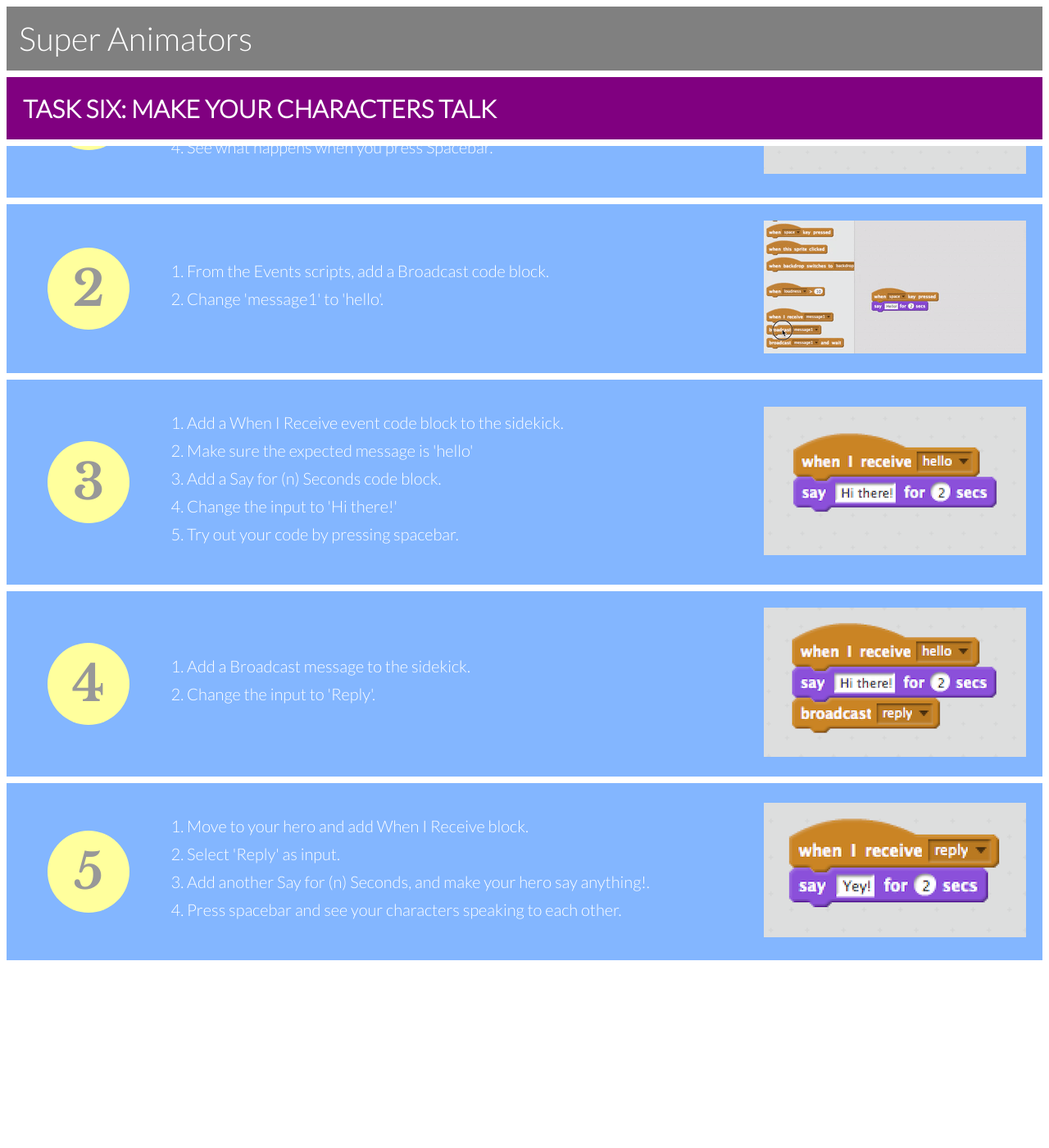
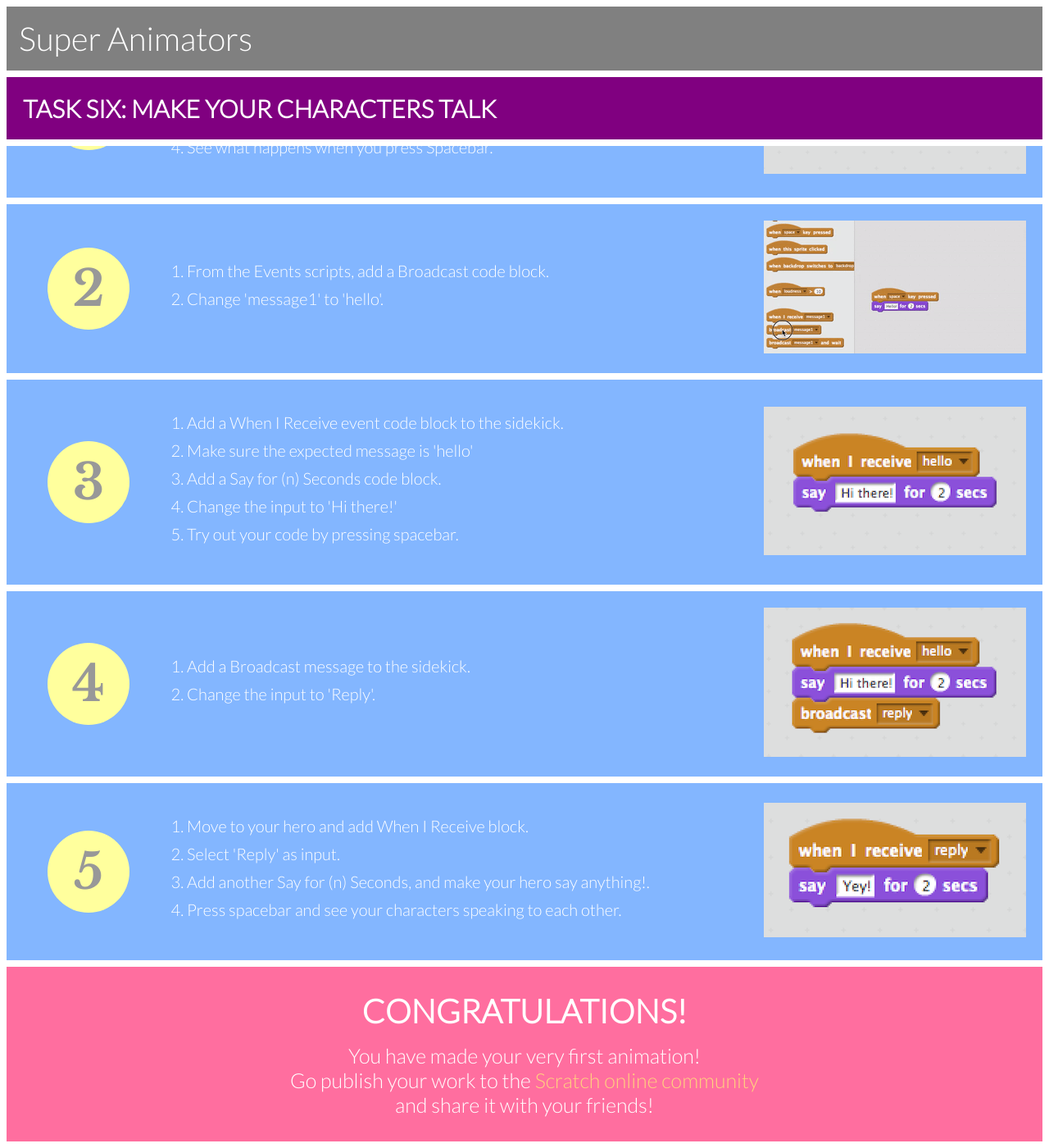
Before and after one commit to goodcodexyz/handout, a Jekyll site: the page built from _tasks/task_6.md, in a window 1280 px wide and 1400 px high, scrolled down 153 px. Shown: the whole window at 82% size. Built offline with Jekyll 4.4.1, drawn with Linux system fonts in a browser that asks for light colours; before the commit the page ends 1332 px from its top, so only the background shows below that.

Commit message:
Adding ending message

```diff
--- a/_includes/navbar.html
+++ b/_includes/navbar.html
@@ -1,3 +1,3 @@
 <header class="navbar">
-  <a class="site-title" href="{{site.url}}"> {{site.title}} </a>
+  <a class="site-title" href="{{site.baseurl}}"> {{site.title}} </a>
 </header>
--- a/_sass/_layout.scss
+++ b/_sass/_layout.scss
@@ -42,6 +42,10 @@
   margin-bottom: 8px;
   text-align: center;
 
+  &.-end {
+    background-color: #ff6e9f;
+  }
+
   > .info-image {
     margin-top: 30px;
     margin-bottom: 15px;
@@ -52,10 +56,28 @@
     text-transform: uppercase;
     padding-bottom: 15px;
     font-weight: bold;
+
+    &.-no-image {
+      font-size: 40px;
+      padding-top: 30px;
+    }
   }
 
   > .info-text {
     font-size: 15px;
-    padding-bottom: 30px
+    padding-bottom: 30px;
+
+    &.-no-image {
+      font-size: 25px;
+    }
   }
 }
+
+.content-link {
+  color: #ffd27e;
+  text-decoration: none;
+
+  &:hover {
+    color: darken(#ffd27e, 10%);
+  }
+}
--- a/_tasks/task_6.md
+++ b/_tasks/task_6.md
@@ -41,3 +42,12 @@ activities:
         "Press spacebar and see your characters speaking to each other."
       ]
 ---
+<div class="content-info -end">
+  <div class="info-title -no-image">Congratulations!</div>
+  <div class="info-text -no-image">
+    You have made your very first animation!<br>
+    Go publish your work to the
+    <a class="content-link" href="https://scratch.mit.edu/" target="_blank">Scratch online community</a><br>
+    and share it with your friends!
+  </div>
+</div>
```
Also changed, not shown: other parts of _tasks/task_6.md (+1 -0 lines).
